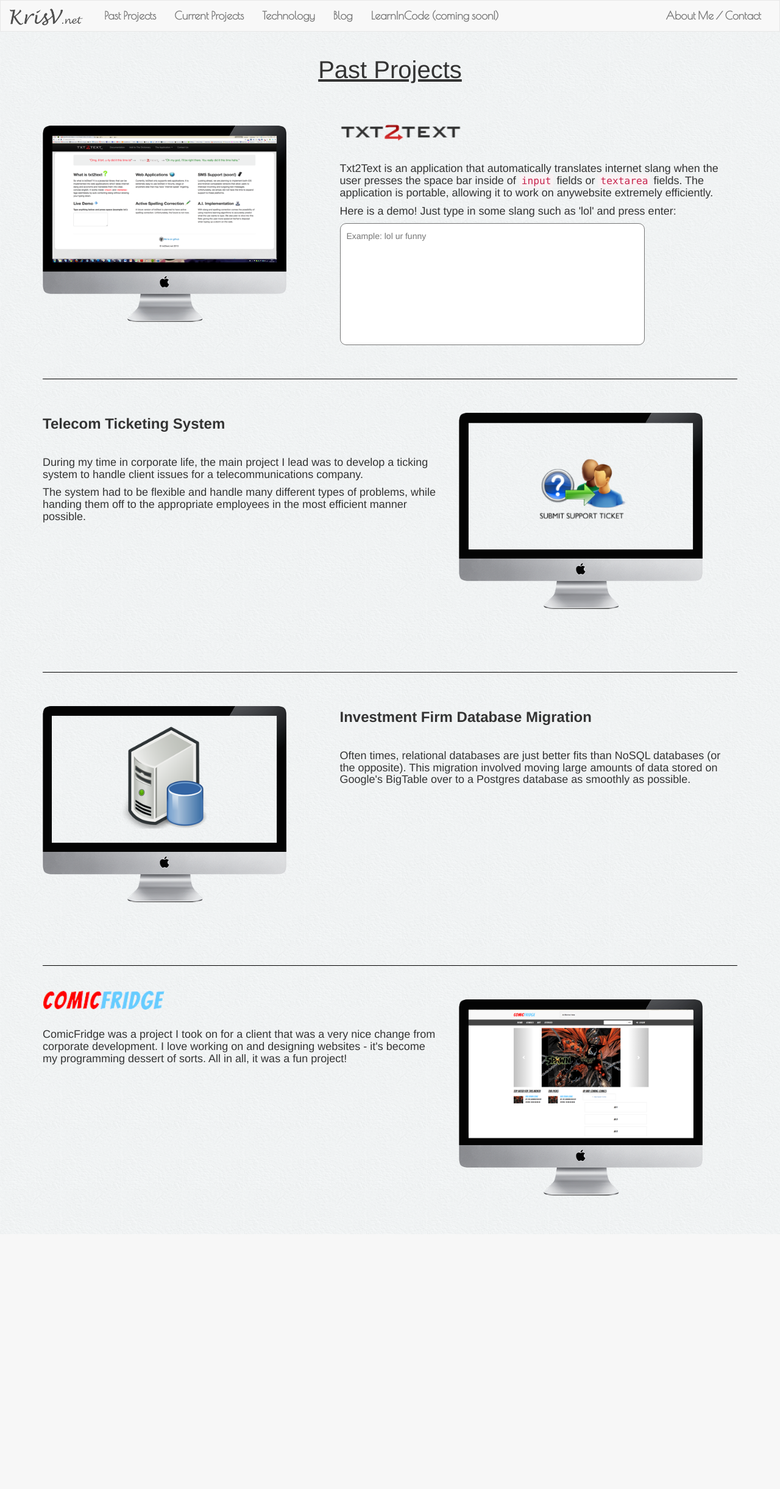
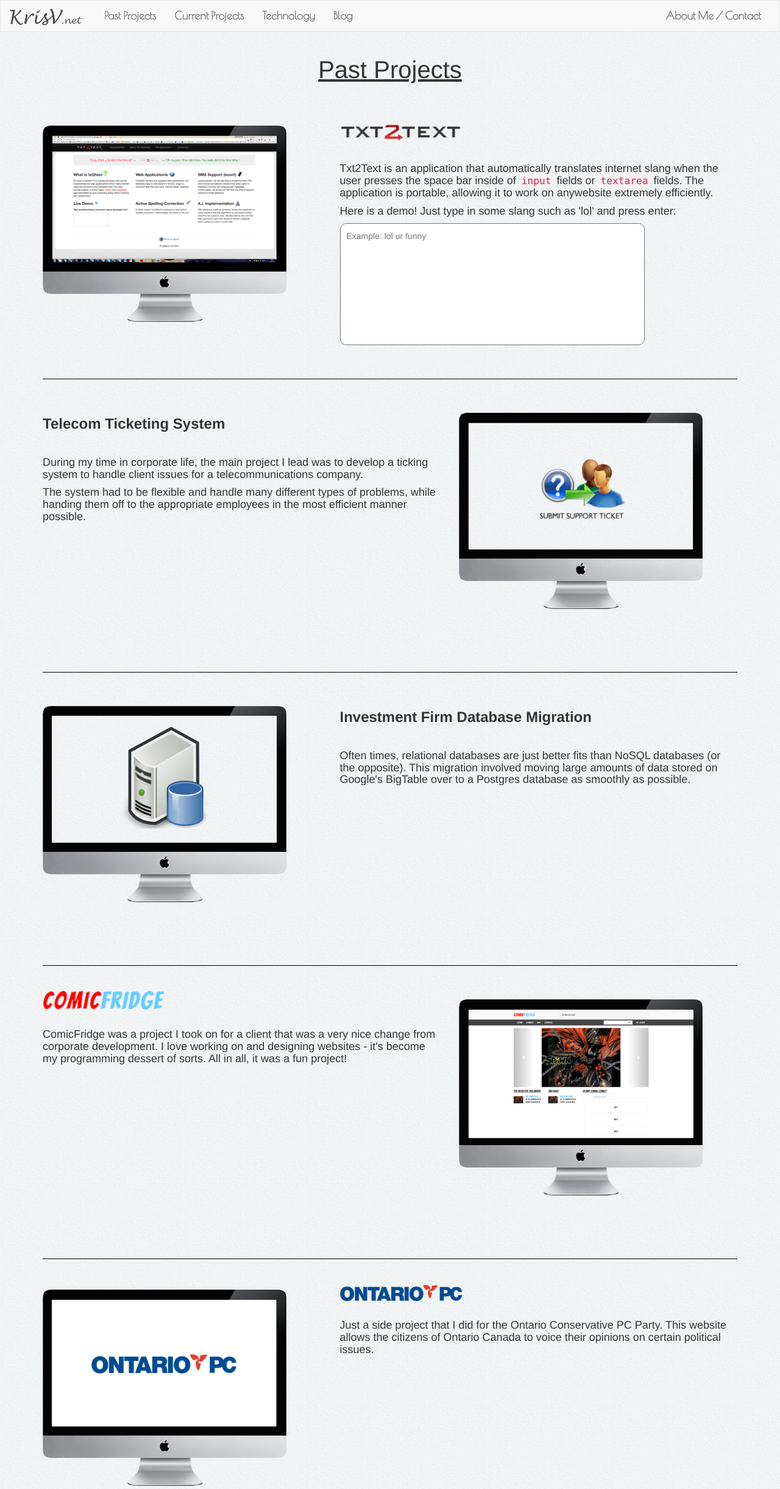
Before and after one commit to axellerate/krisv-new, a Python web app: template templates/past-projects.html in a window 1280 px wide. Shown: the whole page at 61% size. Before the commit the page ends 2024 px from the top, so only its background shows below. Run offline with Jinja, Linux system fonts and the light colour scheme; the template is opened without the code that fills it, so the values that code supplies are empty; some libraries are stand-ins or nearby versions.

Commit message:
added pc party

```diff
--- a/templates/header.html
+++ b/templates/header.html
@@ -39,7 +39,6 @@
           </ul>
         </li> -->
         <li><a href="http://www.thoughtsahead.com">Blog</a></li>
-        <li><a href="#">LearnInCode (coming soon!)</a></li>
       </ul>
 	  <ul class="nav navbar-nav navbar-right">
         <li><a href="/about-contact">About Me / Contact</a></li>
--- a/templates/past-projects.html
+++ b/templates/past-projects.html
@@ -55,5 +55,19 @@
 		<img width="400px" src="/assets/comicfridge.png">
 		</div>
 	</div>
+	<br>
+	<hr style="color: black !important;">
+	<br>
+	<div class="row">
+		<div class="col-md-5">
+			<img width="400px" src="/assets/pc-party.png">
+		</div>
+		<div class="col-md-7">
+			<img width="200px" src="/assets/pc-party-logo.png">
+			<br><br>
+			<p><h4>Just a side project that I did for the Ontario Conservative PC Party. This website allows the citizens of Ontario
+				Canada to voice their opinions on certain political issues.</h4></p>
+		</div>
+	</div>
 </div>
 {% include 'footer.html' %}
```
Also changed, not shown: assets/pc-party-logo.png (added), assets/pc-party.png (added), 6 other files.
